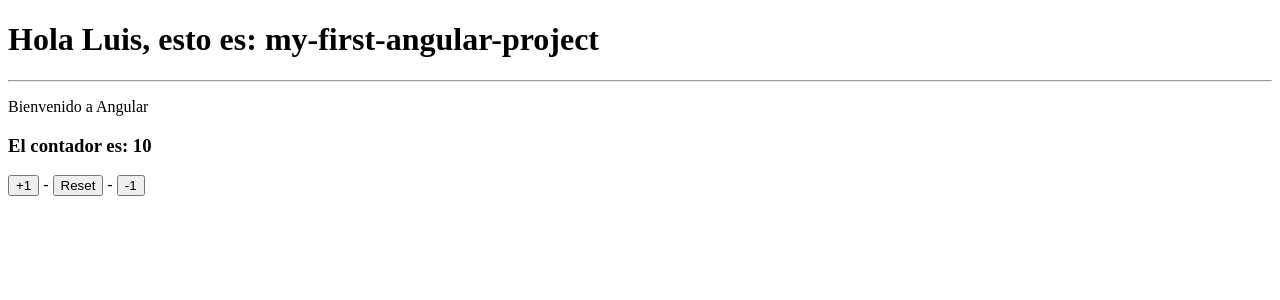
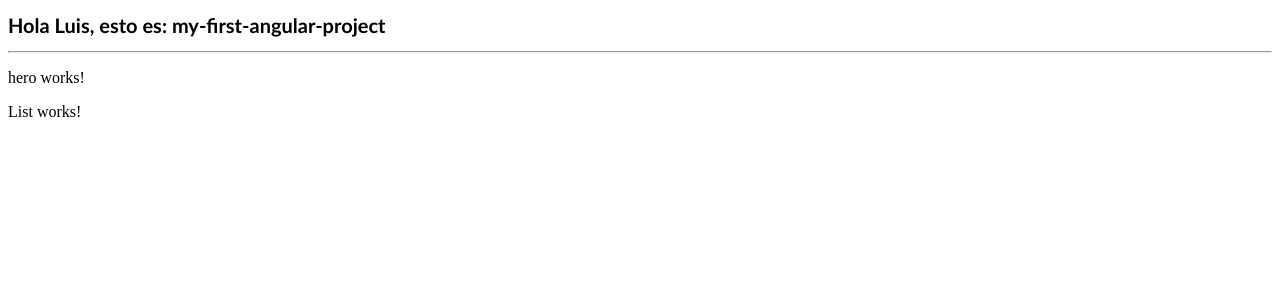
Before and after one commit to LuisFernando10/angular-bases, an Angular app: page / in a window 1280 px wide. Shown: the top 300 px of the page. Built offline with nearby package versions, Linux system fonts and the light colour scheme.

Commit message:
Created a component by CLI command

```diff
--- a/src/app/app.component.css
+++ b/src/app/app.component.css
@@ -0,0 +1,4 @@
+h1 {
+  font-size: 20px;
+  font-family: "Gill Sans", "Gill Sans MT", Calibri, "Trebuchet MS", sans-serif;
+}
--- a/src/app/app.component.html
+++ b/src/app/app.component.html
@@ -1,3 +1,5 @@
 <h1>Hola {{ nombre }}, esto es: {{ title }}</h1>
 <hr />
-<app-counter/>
+<!-- <app-counter/> -->
+<app-heroes-hero></app-heroes-hero>
+<app-heroes-list></app-heroes-list>
--- a/src/app/app.module.ts
+++ b/src/app/app.module.ts
@@ -3,9 +3,11 @@ import { BrowserModule } from '@angular/platform-browser';
 
 import { AppComponent } from './app.component';
 import { CounterComponent } from './Counter/counter-component';
+import { HeroComponent } from './heroes/hero/hero.component';
+import { ListComponent } from './heroes/list/list.component';
 
 @NgModule({
-  declarations: [AppComponent, CounterComponent],
+  declarations: [AppComponent, CounterComponent, HeroComponent, ListComponent],
   imports: [BrowserModule],
   providers: [],
   bootstrap: [AppComponent],
--- /dev/null
+++ b/src/app/heroes/hero/hero.component.html
@@ -0,0 +1 @@
+<p>hero works!</p>
--- /dev/null
+++ b/src/app/heroes/list/list.component.html
@@ -0,0 +1 @@
+<p>List works!</p>
```
Also changed, not shown: src/app/heroes/hero/hero.component.ts (added, +8 -0 lines), src/app/heroes/list/list.component.ts (added, +8 -0 lines), src/app/heroes/hero/hero.component.css (added), src/app/heroes/list/list.component.css (added), 2 other files (tests, documents, lock files or other folders).
